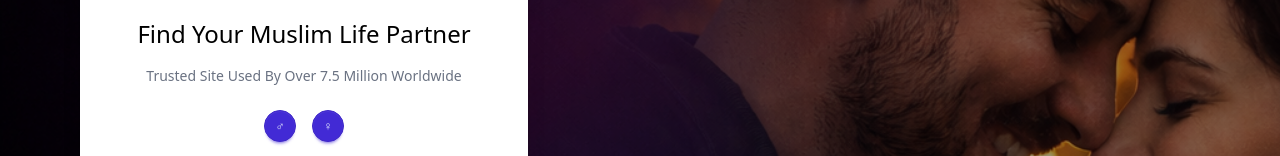
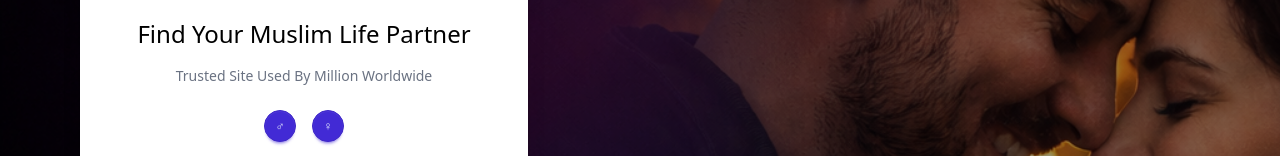
Before and after one commit to MH-liton-360/matrimony, a React (Vite) app: page / in a window 1280 px wide. Shown: the part 290-446 px from the top of the page. Built offline with nearby package versions, Linux system fonts and the light colour scheme.

Commit message:
starting

```diff
--- a/src/pages/Landing.jsx
+++ b/src/pages/Landing.jsx
@@ -35,7 +35,7 @@ const Landing = () => {
                         Find Your Muslim Life Partner
                     </h2>
                     <p className="text-sm text-gray-500">
-                        Trusted Site Used By Over 7.5 Million Worldwide
+                        Trusted Site Used By Million Worldwide
                     </p>
 
                     {/* Gender Selection */}
```
